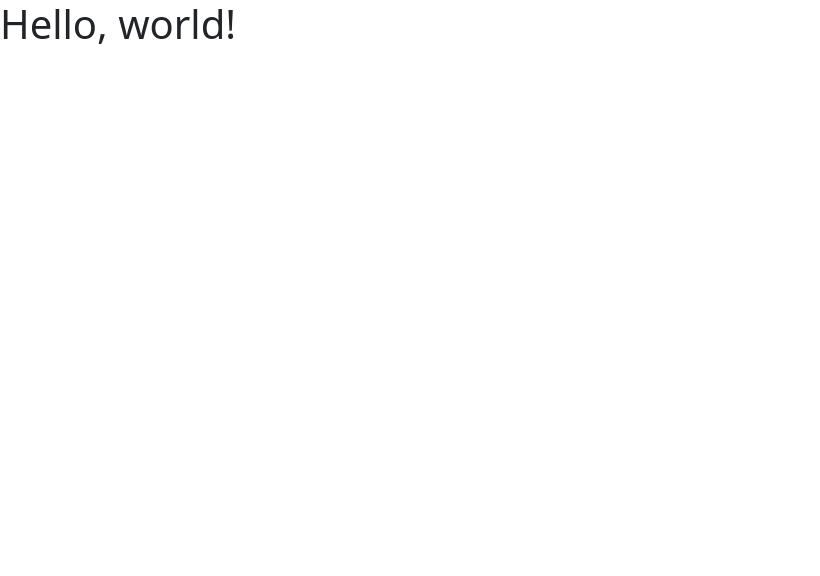
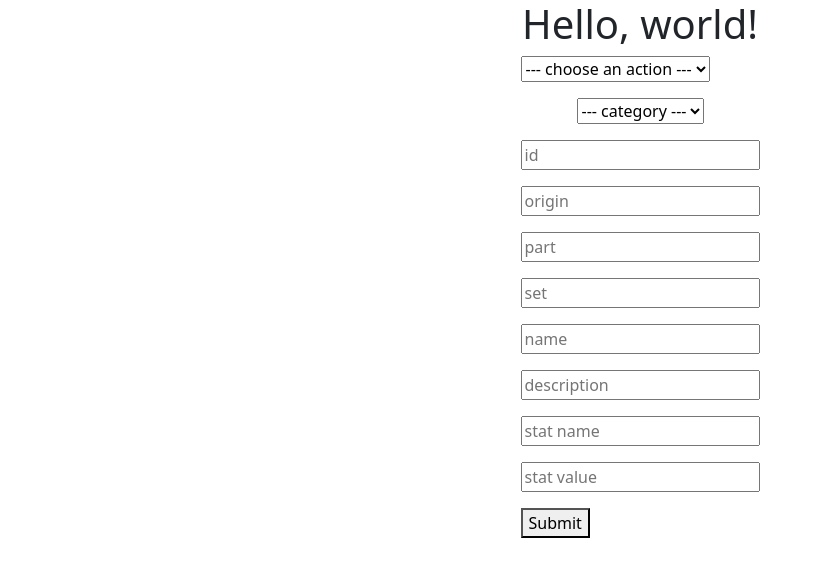
Before and after one commit to 7verdy/prismapi, a website: page src/html/index.html in a window 1280 px wide. Shown: the whole page, without its empty margins (0-820 px from the left). Drawn offline with nearby package versions, Linux system fonts and the light colour scheme.

Commit message:
feat(front): add quick proof of concept of a post request to the api from a web browser.

```diff
--- a/src/html/index.html
+++ b/src/html/index.html
@@ -20,6 +20,32 @@
         crossorigin="anonymous"></script>
 
     <h1>Hello, world!</h1>
+    <form method="post">
+        <select name="action">
+            <option value="">--- choose an action ---</option>
+            <option value="addEquipment">addEquipment</option>
+            <option value="removeEquipment">removeEquipment</option>
+            <option value="getEquipment">getEquipment</option>
+        </select>
+
+        <div class="inputs addEquipment">
+            <select name="category">
+                <option>--- category ---</option>
+                <option>Armours</option>
+                <option>Weapons</option>
+                <option>Accessories</option>
+            </select>
+            <input name="equipment[id]" placeholder="id">
+            <input name="equipment[origin]" placeholder="origin">
+            <input name="equipment[part]" placeholder="part">
+            <input name="equipment[set]" placeholder="set">
+            <input name="equipment[name]" placeholder="name">
+            <input name="equipment[description]" placeholder="description">
+            <input name="equipment[stat-name]" placeholder="stat name">
+            <input name="equipment[stat-value]" placeholder="stat value">
+        </div>
+        <button type="submit">Submit</button>
+    </form>
 </body>
 
 </html>
--- a/src/html/main.css
+++ b/src/html/main.css
@@ -0,0 +1,19 @@
+body {
+    display: flex;
+    justify-content: center;
+    align-items: center;
+    flex-direction: column;
+}
+
+.inputs {
+    display: flex;
+    flex-direction: column;
+    justify-content: center;
+    align-items: center;
+    padding: 1em 0;
+}
+
+.inputs > input {
+    margin-top: 1em;
+    width: inherit;
+}
--- a/src/index.js
+++ b/src/index.js
@@ -29,7 +29,11 @@ app.route("/:path?")
     }
   })
   .post((req, res) => {
-    res.redirect('/');
+    // Catching a post request made from submitting a form
+    // from the 'front' page.
+    return res.status(202).json({
+      success: true
+    }).send();
   });
 
 app.get('/api/stats', (req, res) => {
```
